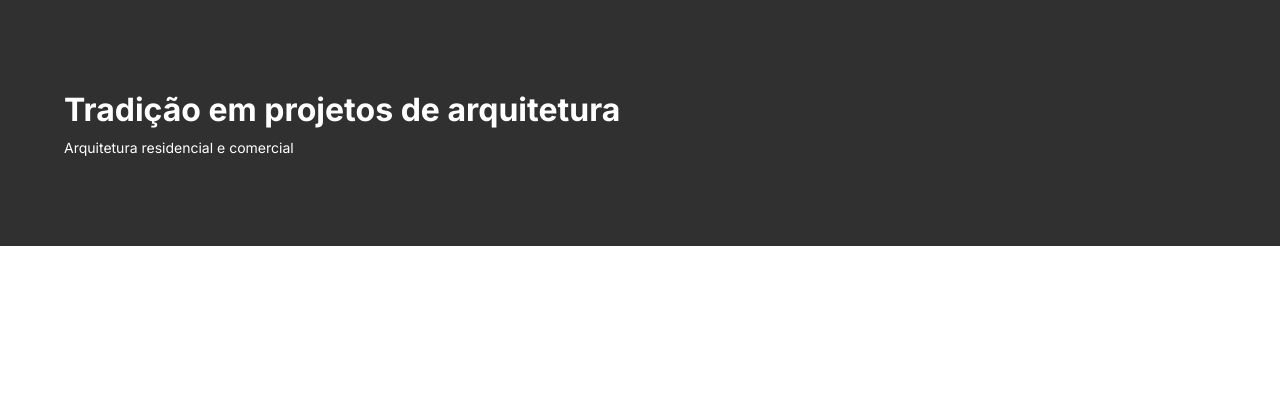
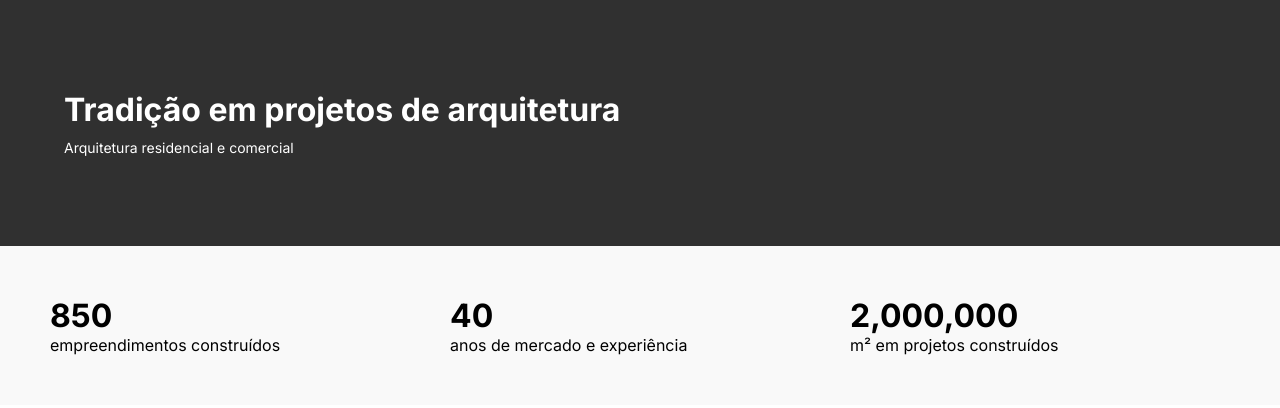
Before and after one commit to leonardomacanhao/RID69249_Desafio01, a plain HTML site: page index.html in a window 1280 px wide. Drawn offline with Linux system fonts and the light colour scheme.

Commit message:
contrução do menun com dados de empreendimentos construídos

```diff
--- a/index.html
+++ b/index.html
@@ -16,6 +16,24 @@
         <p id="texto-menu-superior">Arquitetura residencial e comercial</p>
     </div>
 
+    <div id="menu-dados">
+        <div>
+            <h1>850</h1>
+            <p>empreendimentos construídos</p>
+        </div>
+
+        <div>
+            <h1>40</h1>
+            <p>anos de mercado e experiência</p>
+        </div>
+
+        <div>
+            <h1>2,000,000</h1>
+            <p>m² em projetos construídos</p>
+        </div>
+
+    </div>
+
 
     <script src="index.js"></script>
 </body>
--- a/style.css
+++ b/style.css
@@ -24,3 +24,11 @@
     margin-top: 10px;
     margin-bottom: 30px;
 }
+#menu-dados {
+    background-color: #F9F9F9;
+    display: grid;
+    grid-template-columns: repeat(auto-fit, minmax(250px, 1fr));
+    gap: 20px;
+    padding: 50px;
+    text-align: left;
+}
```
